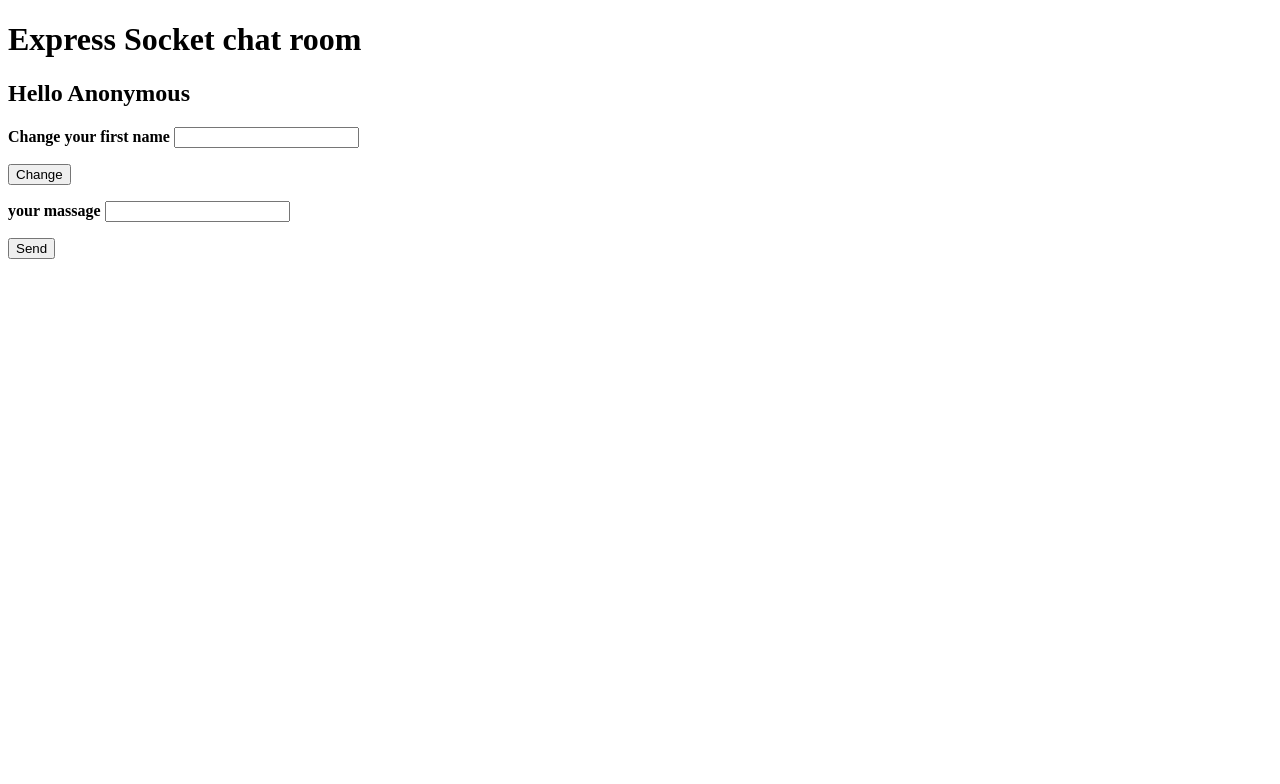
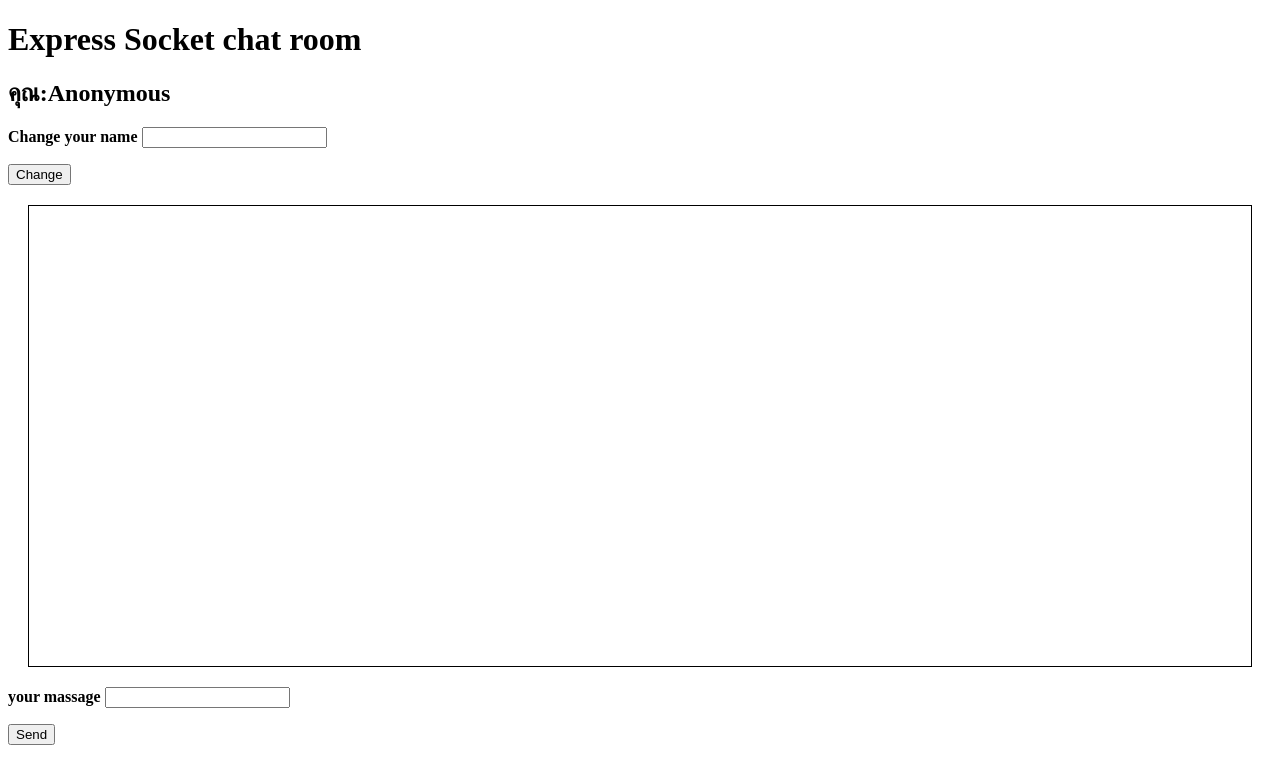
Before and after one commit to Jessada26/express-socket, a website: page index.html in a window 1280 px wide. Drawn offline with nearby package versions, Linux system fonts and the light colour scheme; no server answers.

Commit message:
update css

```diff
--- a/index.html
+++ b/index.html
@@ -4,13 +4,14 @@
     <meta charset="UTF-8">
     <meta http-equiv="X-UA-Compatible" content="IE=edge">
     <meta name="viewport" content="width=device-width, initial-scale=1.0">
+    <link rel="stylesheet" href="style.css">
     <title>Express Socket</title>
 </head>
 <body>
     <h1>Express Socket chat room</h1>
-    <h2>Hello <label id='Name'>Anonymous</label> </h2>
+    <h2>คุณ:<label id='Name'>Anonymous</label> </h2>
     <form onsubmit="onSubmit(event)" name='change' >
-        <label ><b>Change your first name</b></label>
+        <label ><b>Change your name</b></label>
         <input  name="first" type="text"></p>
         <button>Change</button></p>
       </form>
--- a/package.json
+++ b/package.json
@@ -6,6 +6,6 @@
     "socket.io": "^4.1.3"
   },
   "scripts": {
-    "start": "node app.js"
+    "start": "nodemon app.js"
   }
 }
--- /dev/null
+++ b/style.css
@@ -0,0 +1,19 @@
+#show {
+    height: 400px;
+    border: solid 1px black;
+    border-bottom: transparent;
+    margin: 20px;
+    margin-bottom: 0;
+}
+
+#info {
+    height: 20px;
+    border: solid 1px black;
+    border-top: transparent;
+    padding: 20px;
+    margin: 20px;
+    margin-top: 0;
+}
+ul, li {
+    list-style-type: none;
+}
```
Also changed, not shown: app.js (+7 -1 lines), 1 other file.
